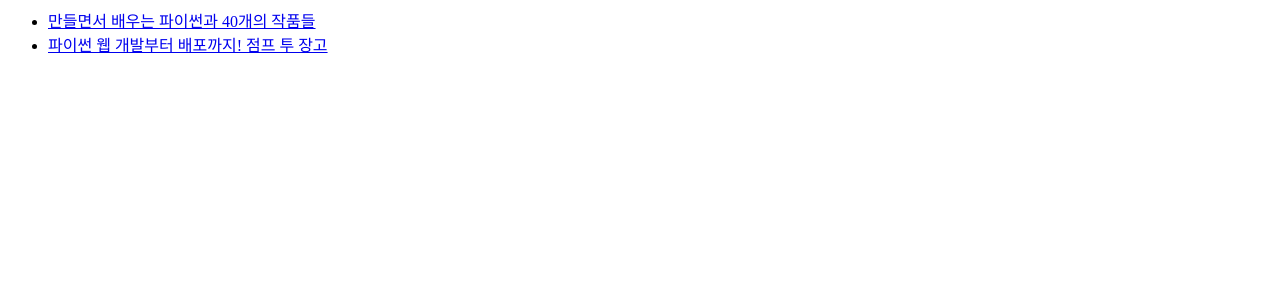
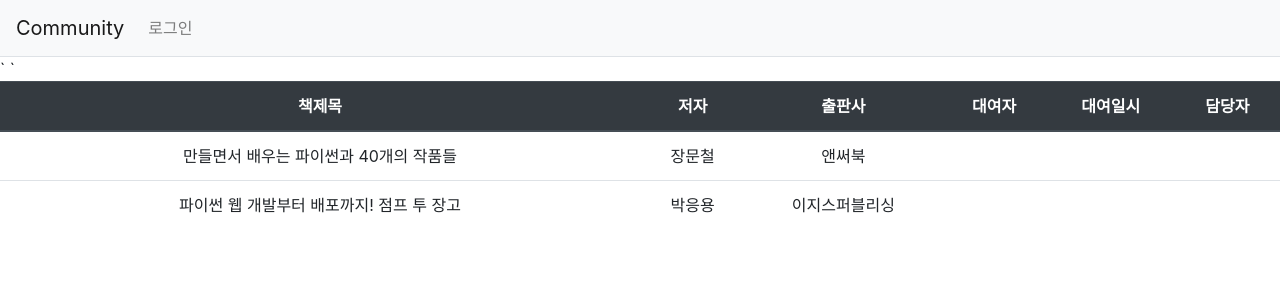
Before and after one commit to petiechoi/community_python, a Django app: page / in a window 1280 px wide. Shown: the top 300 px of the page. Run offline with Django 4.2, Linux system fonts and the light colour scheme; data comes from the database, SQL or seed files in the repository; some libraries are stand-ins or nearby versions.

Commit message:
도서 목록.html 및 내비게이션 바 추가

```diff
--- /dev/null
+++ b/templates/base.html
@@ -0,0 +1,25 @@
+{% load static %}
+<!DOCTYPE html>
+<html lang="en">
+<head>
+
+    <!-- Bootstrap CSS -->
+    <link rel="stylesheet" type="text/css" href="{% static 'bootstrap.min.css' %}">
+    <!-- pybo CSS -->
+    <link rel="stylesheet" type="text/css" href="{% static 'style.css' %}">
+    <meta charset="UTF-8">
+    <title>모디엠MBO</title>
+</head>
+<body>
+{% include "navbar.html" %}
+{% block content %}
+{% endblock %}
+
+<!-- jQuery JS (버전 상이함) -->
+<script src="{% static 'jquery-3.6.4.min.js' %}"></script>
+<!-- Bootstarp JS -->
+<script src="{% static 'bootstrap.min.js' %}"></script>
+{% block script %}
+{% endblock %}
+</body>
+</html>
--- a/templates/community/book_list.html
+++ b/templates/community/book_list.html
@@ -1,9 +1,45 @@
-{% if book_list %}
-    <ul>
+{% extends 'base.html' %}
+{% block content %}
+<table class="table" xmlns="http://www.w3.org/1999/html">
+    <thead>
+    <tr class="text-center thead-dark">
+        <th style="width:50%">책제목</th>
+        <th>저자</th>
+        <th>출판사</th>
+        <th>대여자</th>
+        <th>대여일시</th>
+        <th>담당자</th>
+    </tr>
+    </thead>
+    <tbody>
+    {% if book_list %}
         {% for book in book_list %}
-            <li><a href="/community/{{book.id}}/" >{{book.title}}</a></li>
+        <tr class="text-center">
+            <td>{{ book.title }}</td>
+            <td>{{ book.author }}</td>
+            <td>{{ book.publisher }}</td>
+            <td>
+                {% if book.borrower %}
+                    {{ book.borrower }}
+                {% endif %}
+            </td>
+            <td>
+                {% if book.borrow_date %}
+                    {{ book.borrow_date }}
+                {% endif %}
+            <td>
+                {% if book.manager %}
+                    {{ book.manager }}
+                {% endif %}
+            </td>`
+        </tr>
         {% endfor %}
     </ul>
-{% else %}
-<h2>도서 리스트가 없습니다.</h2><
-{% endif %}
+    {% else %}
+    <tr>
+        <td colspan="3">도서 리스트가 없습니다.</td>
+    </tr>
+    {% endif %}
+    </tbody>
+</table>
+{% endblock %}
--- /dev/null
+++ b/templates/navbar.html
@@ -0,0 +1,21 @@
+<!-- 내비게이션 바 -->
+<nav class="navbar navbar-expand-lg navbar-light bg-light border-bottom">
+    <a class="navbar-brand" href="#">Community</a>
+    <button class="navbar-toggler ml-auto" type="button" data-toggle="collapse" data-target="#navbarNav" aria-controls="navbarNav"
+    aria-expanded="false" aria-label="Toggle navigation">
+        <span class="navbar-toggler-icon"></span>
+    </button>
+    <div class="collapse navbar-collapse flex-grow-0" id="navbarNav">
+        <ul class="navbar-nav">
+            <li class="nav-item">
+                {% if user.is_authenticated %}
+                <a class="nav-link" href="#">
+                    {{ user.username }} (로그아웃)
+                </a>
+                {% else %}
+                <a class="nav-link" href="#">로그인</a>
+                {% endif %}
+            </li>
+        </ul>
+    </div>
+</nav>
```
